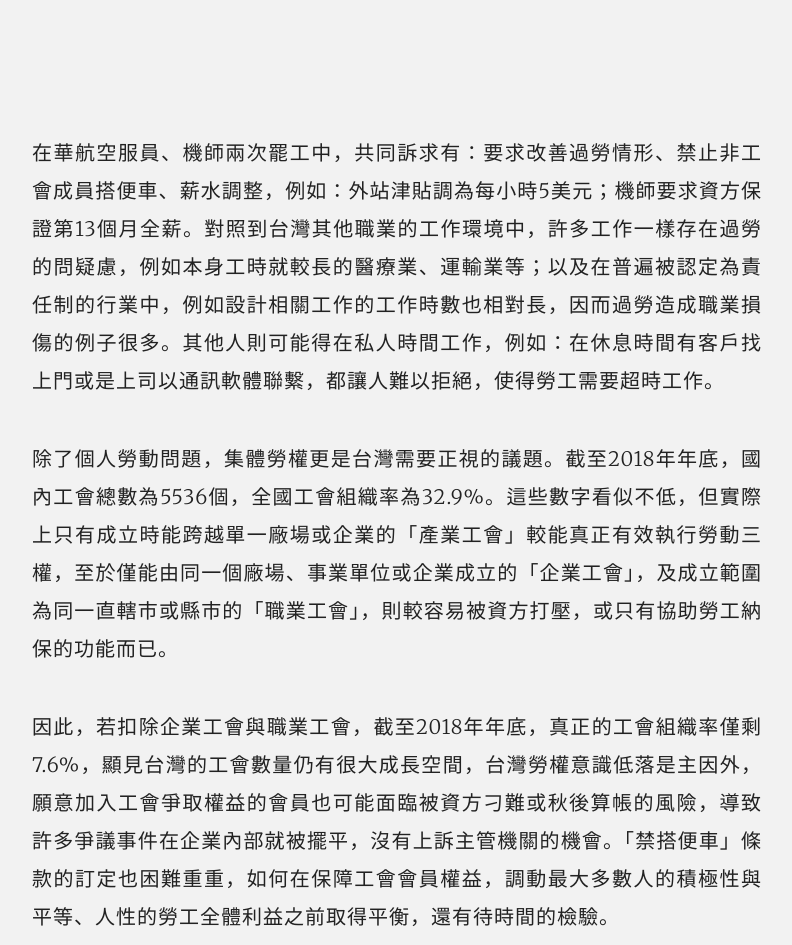
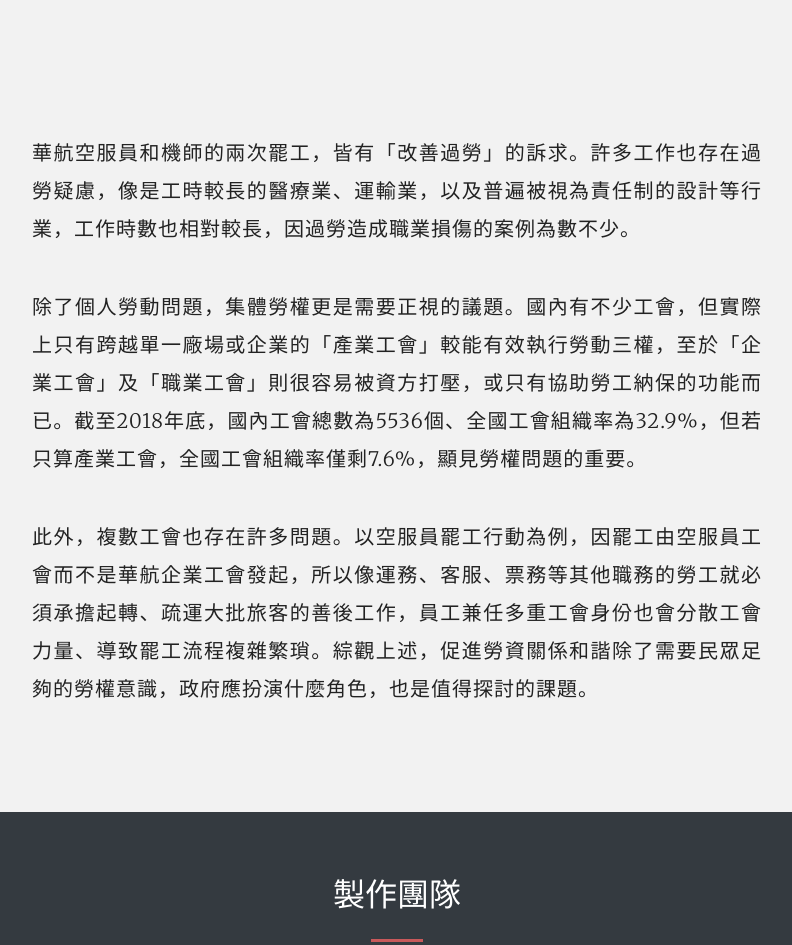
Before and after one commit to calumleung/china-airlines-industrial-action, a website with bundled scripts: page index.html in a window 1280 px wide. Shown: the part 3640-4585 px from the top of the page, without its empty margins (243-1035 px from the left). Built offline with nearby package versions, Linux system fonts and the light colour scheme; files whose address does not match are found by name.

Commit message:
updated content

```diff
--- a/index.html
+++ b/index.html
@@ -694,10 +694,9 @@
   <div class="container">
     <div class="row justify-content-center">
       <div class="col-lg-8 text-center">
-        <p>在華航空服員、機師兩次罷工中，共同訴求有：要求改善過勞情形、禁止非工會成員搭便車、薪水調整，例如：外站津貼調為每小時5美元；機師要求資方保證第13個月全薪。對照到台灣其他職業的工作環境中，許多工作一樣存在過勞的問疑慮，例如本身工時就較長的醫療業、運輸業等；以及在普遍被認定為責任制的行業中，例如設計相關工作的工作時數也相對長，因而過勞造成職業損傷的例子很多。其他人則可能得在私人時間工作，例如：在休息時間有客戶找上門或是上司以通訊軟體聯繫，都讓人難以拒絕，使得勞工需要超時工作。</p>
-        <p>除了個人勞動問題，集體勞權更是台灣需要正視的議題。截至2018年年底，國內工會總數為5536個，全國工會組織率為32.9%。這些數字看似不低，但實際上只有成立時能跨越單一廠場或企業的「產業工會」較能真正有效執行勞動三權，至於僅能由同一個廠場、事業單位或企業成立的「企業工會」，及成立範圍為同一直轄市或縣市的「職業工會」，則較容易被資方打壓，或只有協助勞工納保的功能而已。</p>
-        <p>因此，若扣除企業工會與職業工會，截至2018年年底，真正的工會組織率僅剩7.6%，顯見台灣的工會數量仍有很大成長空間，台灣勞權意識低落是主因外，願意加入工會爭取權益的會員也可能面臨被資方刁難或秋後算帳的風險，導致許多爭議事件在企業內部就被擺平，沒有上訴主管機關的機會。「禁搭便車」條款的訂定也困難重重，如何在保障工會會員權益，調動最大多數人的積極性與平等、人性的勞工全體利益之前取得平衡，還有待時間的檢驗。</p>
-        <p>除此之外，複數工會也會造就多重問題，以空服員罷工行動為例，因罷工由空服員工會而不是整  個華航企業工會發起，所以像運務、客服、票務等其他職務的勞工就必須承擔起轉、疏運大批旅客的善後工作。員工兼任多重工會身份可能也會分散工會力量、導致罷工流程複雜繁瑣等等。政府在勞資雙方中應扮演什麼角色，也值得更多的探討。</p>
+        <p>華航空服員和機師的兩次罷工，皆有「改善過勞」的訴求。許多工作也存在過勞疑慮，像是工時較長的醫療業、運輸業，以及普遍被視為責任制的設計等行業，工作時數也相對較長，因過勞造成職業損傷的案例為數不少。</p>
+        <p>除了個人勞動問題，集體勞權更是需要正視的議題。國內有不少工會，但實際上只有跨越單一廠場或企業的「產業工會」較能有效執行勞動三權，至於「企業工會」及「職業工會」則很容易被資方打壓，或只有協助勞工納保的功能而已。截至2018年底，國內工會總數為5536個、全國工會組織率為32.9%，但若只算產業工會，全國工會組織率僅剩7.6%，顯見勞權問題的重要。</p>
+        <p>此外，複數工會也存在許多問題。以空服員罷工行動為例，因罷工由空服員工會而不是華航企業工會發起，所以像運務、客服、票務等其他職務的勞工就必須承擔起轉、疏運大批旅客的善後工作，員工兼任多重工會身份也會分散工會力量、導致罷工流程複雜繁瑣。綜觀上述，促進勞資關係和諧除了需要民眾足夠的勞權意識，政府應扮演什麼角色，也是值得探討的課題。</p>
       </div>
     </div>
   </div>
```
